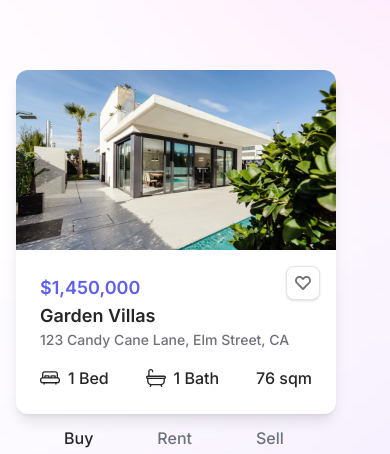
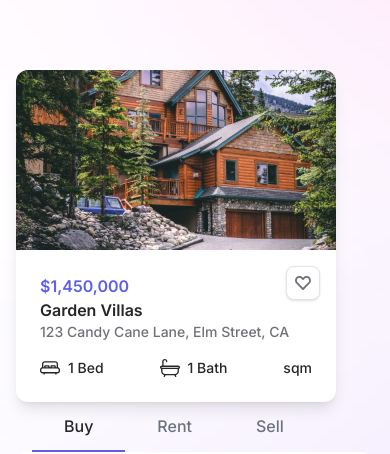
Before and after one commit to jstnmthw/real-estate-app, a Next.js app in the folder frontend/: page / in a window 390 px wide. Shown: the part 259-713 px from the top of the page. Built offline with nearby package versions, Linux system fonts and the light colour scheme; no server answers.

Commit message:
updates: Card.tsx with more props and loading state

```diff
--- a/frontend/components/Card.tsx
+++ b/frontend/components/Card.tsx
@@ -7,13 +7,13 @@
 import { Property } from '@/types/property';
 
 /**
- * @todo: Must change the toLocalString() parameter on price to match currency selected
+ * @todo: Must change the toLocalString('en-US') parameter on price to match currency selected
  */
-const Card: FC<{ className?: string; property: Property }> = ({
-  className,
-  property,
-}) => {
-  const rand = Math.floor(Math.random() * (9 - 1 + 1) + 1);
+const Card: FC<{
+  property: Property;
+  className?: string;
+  loading?: boolean;
+}> = ({ className, property, loading = false }) => {
   return (
     <div
       className={classNames(
@@ -21,10 +21,14 @@
         'overflow-hidden rounded-xl bg-white shadow-lg',
       )}
     >
+      {loading ? (
+        <div>Loading</div>
+      ) : (
+        <>
           <Image
             width={500}
             height={500}
-        src={`/img/properties/property${rand}.jpg`}
+            src={property?.image}
             alt={''}
             className="object-cover"
           />
@@ -32,19 +36,20 @@
             <button
               className="absolute top-4 right-4 rounded-lg border border-zinc-200 bg-white p-2 text-zinc-500 shadow hover:text-pink-500"
               type="button"
+              title="Favorite this property"
             >
               <span className="sr-only">Favorite this property</span>
               <HeartIcon className="h-4 w-4" />
             </button>
-        <span className="text-lg font-semibold text-lavender-500">
+            <span className="text-base font-semibold text-lavender-500 md:text-lg">
               {property?.currency}
-          {property?.sales_price?.toLocaleString('en-US')}
+              {property?.sales_price?.toLocaleString()}
             </span>
-        <h2 className="text-lg font-semibold">{property?.title}</h2>
+            <h2 className="font-semibold md:text-lg">{property?.title}</h2>
             <p className="mb-4 text-sm font-medium text-zinc-500">
               {property?.address}
             </p>
-        <div className="flex justify-between">
+            <div className="flex justify-between text-sm md:text-base">
               <div className="flex items-center font-medium">
                 <BedIcon className="mr-2 h-5 w-5" /> {property.bedrooms} Bed
               </div>
@@ -52,10 +57,12 @@
                 <BathIcon className="mr-2 h-5 w-5" /> {property.bathrooms} Bath
               </div>
               <div className="flex items-center font-medium">
-            {property.area} {property.area_type}
+                {property.area_size?.toLocaleString()} {property.area_type}
               </div>
             </div>
           </div>
+        </>
+      )}
     </div>
   );
 };
```
Lines whose indentation alone changed are shown as unchanged.
